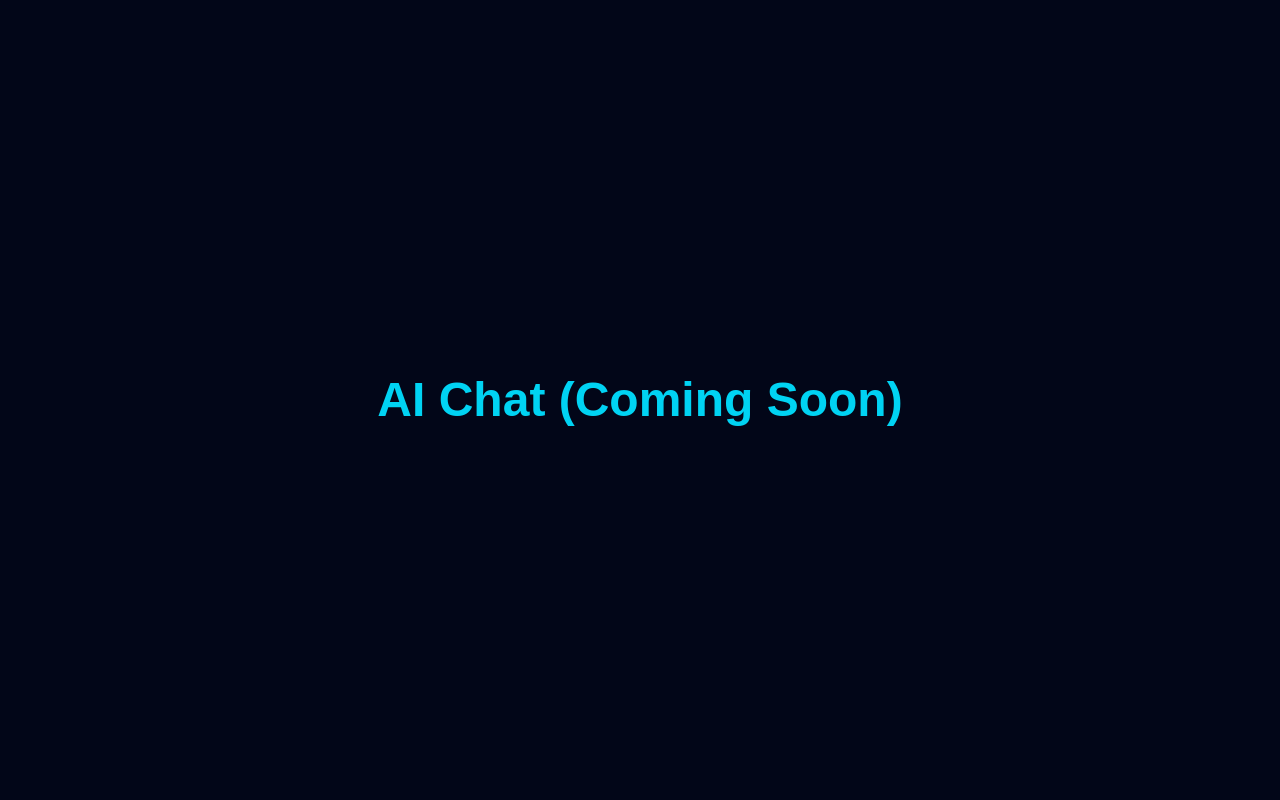
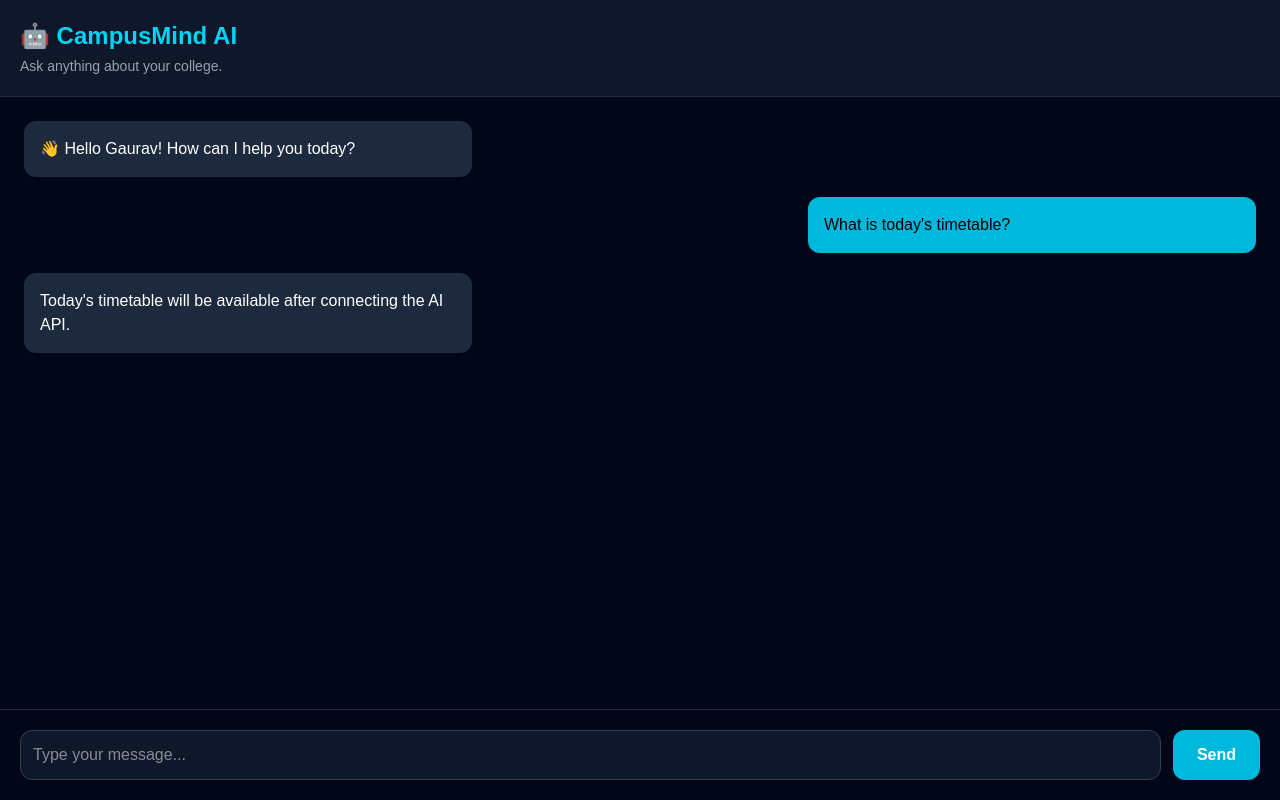
Before and after one commit to gaurav200887/campusmind-ai, a Next.js app in the folder frontend/: page /ai-chat in a window 1280 px wide. Built offline with nearby package versions, Linux system fonts and the light colour scheme.

Commit message:
Built AI Chat UI components

```diff
--- a/frontend/app/ai-chat/page.tsx
+++ b/frontend/app/ai-chat/page.tsx
@@ -1,9 +1,17 @@
+import ChatHeader from "@/components/chat/ChatHeader";
+import ChatMessages from "@/components/chat/ChatMessages";
+import ChatInput from "@/components/chat/ChatInput";
+
 export default function AIChatPage() {
   return (
-    <main className="min-h-screen bg-slate-950 text-white flex items-center justify-center">
-      <h1 className="text-5xl font-bold text-cyan-400">
-        AI Chat (Coming Soon)
-      </h1>
+    <main className="flex h-screen flex-col bg-slate-950 text-white">
+
+      <ChatHeader />
+
+      <ChatMessages />
+
+      <ChatInput />
+
     </main>
   );
 }
--- /dev/null
+++ b/frontend/components/chat/ChatHeader.tsx
@@ -0,0 +1,13 @@
+export default function ChatHeader() {
+  return (
+    <div className="border-b border-slate-800 bg-slate-900 p-5">
+      <h1 className="text-2xl font-bold text-cyan-400">
+        🤖 CampusMind AI
+      </h1>
+
+      <p className="text-gray-400 text-sm mt-1">
+        Ask anything about your college.
+      </p>
+    </div>
+  );
+}
--- /dev/null
+++ b/frontend/components/chat/ChatInput.tsx
@@ -0,0 +1,17 @@
+export default function ChatInput() {
+  return (
+    <div className="border-t border-slate-800 p-5 flex gap-3">
+
+      <input
+        type="text"
+        placeholder="Type your message..."
+        className="flex-1 rounded-xl border border-slate-700 bg-slate-900 p-3 outline-none"
+      />
+
+      <button className="rounded-xl bg-cyan-500 px-6 font-bold hover:bg-cyan-600">
+        Send
+      </button>
+
+    </div>
+  );
+}
--- /dev/null
+++ b/frontend/components/chat/ChatMessages.tsx
@@ -0,0 +1,19 @@
+export default function ChatMessages() {
+  return (
+    <div className="flex-1 overflow-y-auto p-6 space-y-5">
+
+      <div className="max-w-md rounded-xl bg-slate-800 p-4">
+        👋 Hello Gaurav! How can I help you today?
+      </div>
+
+      <div className="ml-auto max-w-md rounded-xl bg-cyan-500 p-4 text-black">
+        What is today's timetable?
+      </div>
+
+      <div className="max-w-md rounded-xl bg-slate-800 p-4">
+        Today's timetable will be available after connecting the AI API.
+      </div>
+
+    </div>
+  );
+}
```
Also changed, not shown: 2 other files (tests, documents, lock files or other folders).
